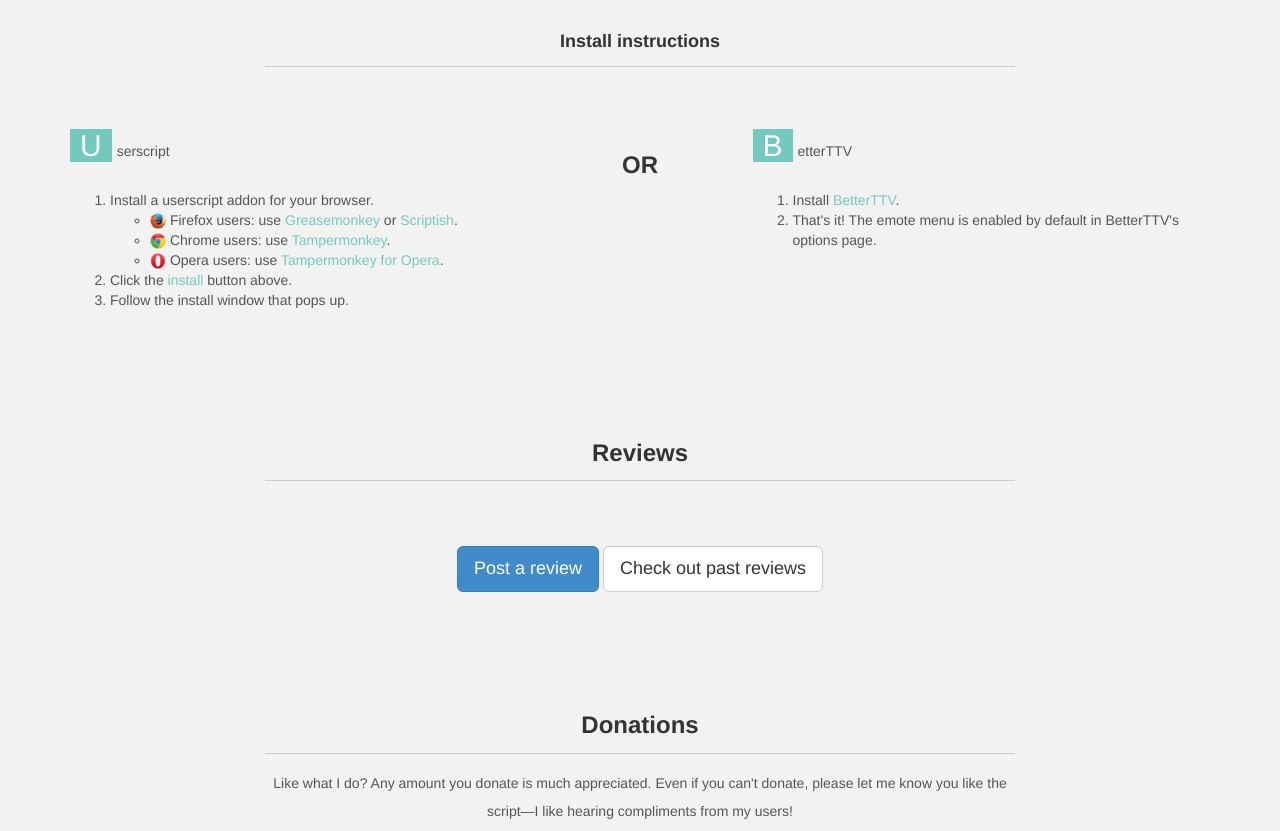
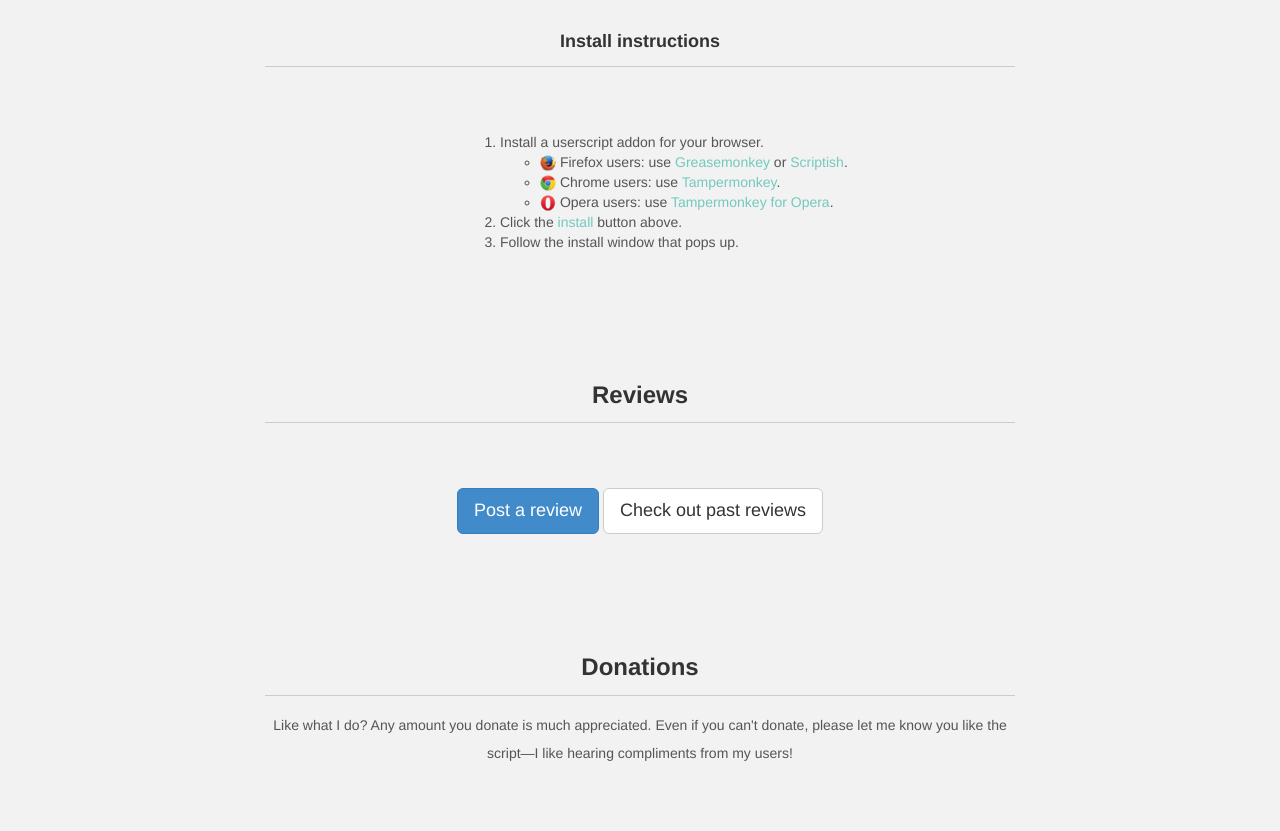
Before and after one commit to cletusc/Userscript--Twitch-Chat-Emotes, a plain HTML site: page index.html in a window 1280 px wide. Shown: the part 1860-2691 px from the top of the page. Drawn offline with nearby package versions, Linux system fonts and the light colour scheme.

Commit message:
Remove BetterTTV reference

```diff
--- a/index.html
+++ b/index.html
@@ -123,8 +123,7 @@
 			</div>
 
 			<div class="row mt">
-				<div class="col-lg-5">
-					<p class="capitalize">Userscript</p>
+				<div class="col-sm-9 col-sm-offset-3 col-md-8 col-md-offset-4 col-lg-7 col-md-offset-5">
 					<ol>
 						<li>
 							Install a userscript addon for your browser.
@@ -142,18 +141,6 @@
 						</li>
 						<li>Click the <a href="#install">install</a> button above.</li>
 						<li>Follow the install window that pops up.</li>
-					</ol>
-				</div>
-
-				<div class="col-lg-2 centered">
-					<h3>OR</h3>
-				</div>
-
-				<div class="col-lg-5">
-					<p class="capitalize">BetterTTV</p>
-					<ol>
-						<li>Install <a href="http://nightdev.com/betterttv/" target="_blank">BetterTTV</a>.</li>
-						<li>That's it! The emote menu is enabled by default in BetterTTV's options page.</li>
 					</ol>
 				</div>
 			</div>
```
